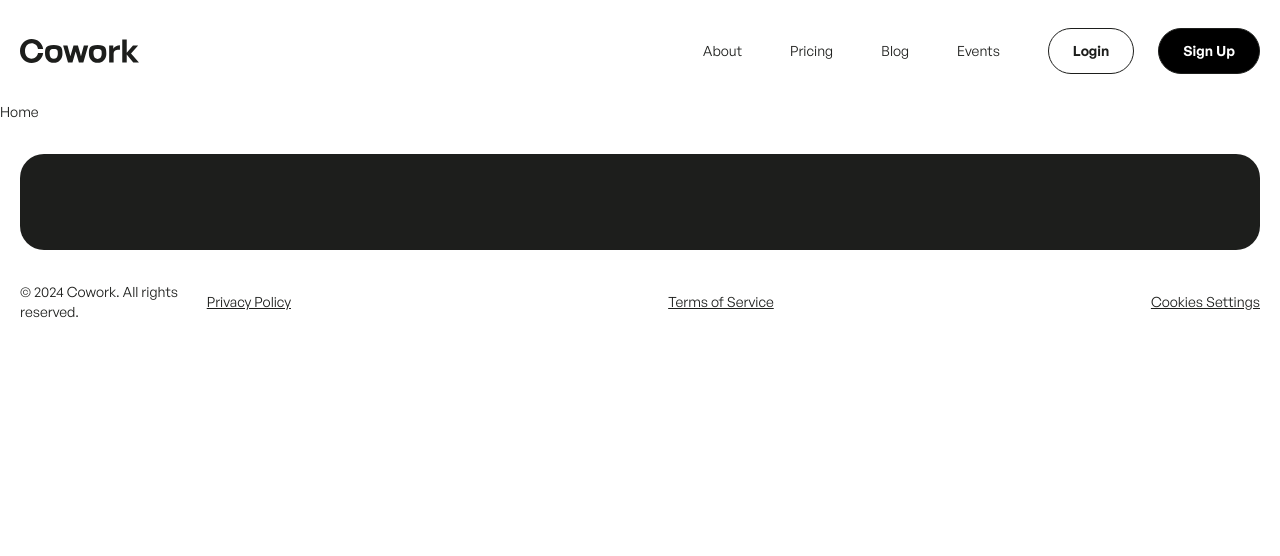
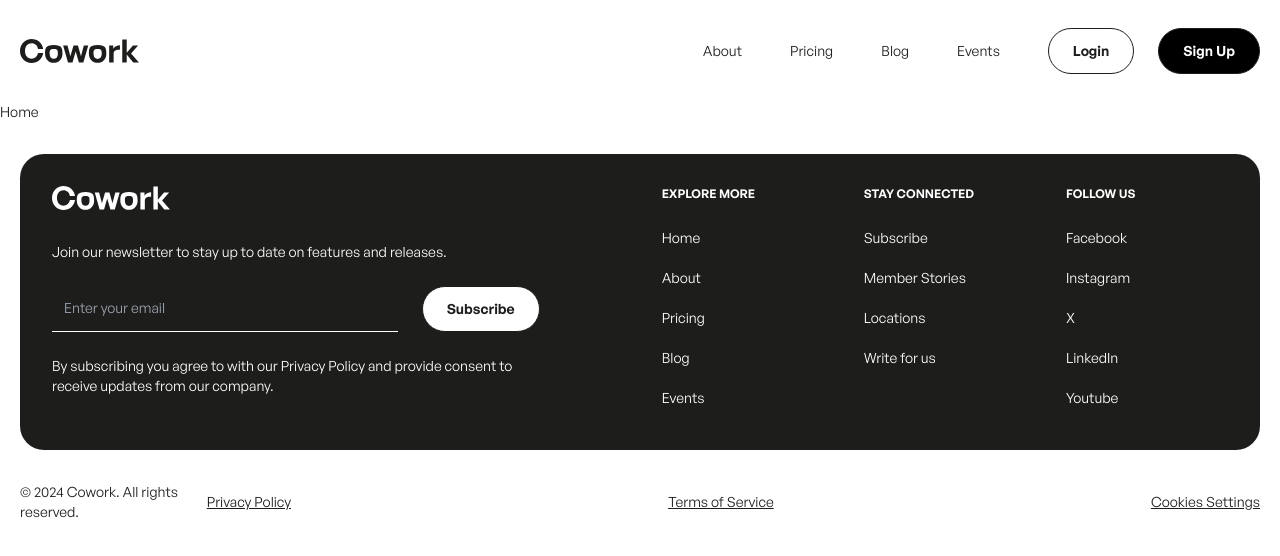
Before and after one commit to remolalata/cowork, a Next.js app: page / in a window 1280 px wide. Shown: the top 556 px of the page. Built offline with nearby package versions, Linux system fonts and the light colour scheme.

Commit message:
footer component

```diff
--- /dev/null
+++ b/components/Layout/Footer/FooterMenu/footerMenu.tsx
@@ -0,0 +1,29 @@
+import Link from "next/link"
+
+import { FooterMenuEnagement, FooterMenuSitePages, FooterMenuSocialMedia } from "@/types/menuTypes"
+
+interface FooterMenuProps {
+    heading: string,
+    data: FooterMenuSitePages | FooterMenuEnagement | FooterMenuSocialMedia
+}
+
+const FooterMenu: React.FC<FooterMenuProps> = (props) => {
+    return (
+        <div className="w-full text-center lg:text-left">
+            <h3 className="font-general-sans font-semibold text-xs">{props.heading}</h3>
+            {props.data && props.data.length > 0 && (
+                <ul className="mt-2 lg:mt-4">
+                    {props.data.map((item, index) => (
+                        <li key={index}>
+                            <Link href={item.link} className="block leading-7 lg:leading-10">
+                                {item.label}
+                            </Link>
+                        </li>
+                    ))}
+                </ul>
+            )}
+        </div>
+    )
+}
+
+export default FooterMenu;
--- /dev/null
+++ b/components/Layout/Footer/Newsletter/newsletter.tsx
@@ -0,0 +1,22 @@
+import Button from "@/components/UI/Button/button";
+
+import { NEWSLETTER_BUTTON_LABEL, NEWSLETTER_DISCLAIMER, NEWSLETTER_HEADING, NEWSLETTER_INPUT_PLACEHOLDER } from "@/constants/footerLabelsConstants";
+
+const Newsletter: React.FC = () => {
+
+
+    return (
+        <div>
+            <h3 className="text-center md:text-left">{NEWSLETTER_HEADING}</h3>
+            <div className="flex flex-col md:flex-row gap-6 mt-6">
+                <input type="text" placeholder={NEWSLETTER_INPUT_PLACEHOLDER} className="w-full p-3 bg-transparent border-b border-white focus:outline-none" />
+                <div className="max-w-28 mx-auto">
+                    <Button invert={true}>{NEWSLETTER_BUTTON_LABEL}</Button>
+                </div>
+            </div>
+            <div className="mt-6 text-center md:text-left">{NEWSLETTER_DISCLAIMER}</div>
+        </div>
+    )
+}
+
+export default Newsletter;
--- a/components/Layout/Footer/footer.tsx
+++ b/components/Layout/Footer/footer.tsx
@@ -1,13 +1,39 @@
 import Link from "next/link";
 
-import { COPYRIGHT_NOTICE, LEGAL_LINKS } from "@/constants/footerLabelsConstants";
+import Logo from "@/components/UI/Logo/logo";
+import Newsletter from "./Newsletter/newsletter";
+import FooterMenu from "./FooterMenu/footerMenu";
+
+import { FOOTER_MENU_ENGAGEMENT, FOOTER_MENU_SITE_PAGES, FOOTER_MENU_SOCIAL_MEDIA } from "@/constants/menuLabelsConstants";
+import { COPYRIGHT_NOTICE, ENGAGEMENT_MENU_HEADING, LEGAL_LINKS, SOCIAL_MEDIA_MENU_HEADING } from "@/constants/footerLabelsConstants";
+import { SITE_PAGES_MENU_HEADING } from "@/constants/footerLabelsConstants";
 
 const Footer: React.FC = () => {
   return (
     <footer>
       <div className="container px-5 py-8 ">
-        <div className="bg-humble-black p-12 rounded-3xl">
-
+        <div className="bg-humble-black text-white p-8 rounded-3xl">
+          <div className="flex flex-col lg:flex-row justify-between gap-x-32 gap-y-10">
+            <div className="lg:w-[500px]">
+              <div className="w-fit mx-auto md:ml-0">
+                <Logo invert={true} />
+              </div>
+              <div className="mt-8">
+                <Newsletter />
+              </div>
+            </div>
+            <div className="lg:w-[588px] flex flex-col md:flex-row gap-y-6 gap-x-[40px]">
+              <div className="lg:w-1/3">
+                <FooterMenu heading={SITE_PAGES_MENU_HEADING} data={FOOTER_MENU_SITE_PAGES} />
+              </div>
+              <div className="lg:w-1/3">
+                <FooterMenu heading={ENGAGEMENT_MENU_HEADING} data={FOOTER_MENU_ENGAGEMENT} />
+              </div>
+              <div className="lg:w-1/3">
+                <FooterMenu heading={SOCIAL_MEDIA_MENU_HEADING} data={FOOTER_MENU_SOCIAL_MEDIA} />
+              </div>
+            </div>
+          </div>
         </div>
 
         <div className="mt-8">
--- a/components/Layout/Header/Navigation/MobileNavigation/mobileNavigation.tsx
+++ b/components/Layout/Header/Navigation/MobileNavigation/mobileNavigation.tsx
@@ -4,7 +4,7 @@ import Logo from '@/components/UI/Logo/logo';
 
 import { useAppContext } from '@/context/AppContext';
 
-import { MENU_ABOUT, MENU_PRICING, MENU_BLOG, MENU_EVENTS } from '@/constants/menuLabelsConstants';
+import { HEADER_MENU } from '@/constants/menuLabelsConstants';
 
 const MobileNavigation: React.FC = () => {
     const { state, dispatch } = useAppContext();
@@ -31,28 +31,17 @@ const MobileNavigation: React.FC = () => {
                 </button>
             </div>
             <nav className="px-5 py-6">
+            {HEADER_MENU.length > 0 &&
                 <ul className="flex flex-col font-neue-regrade font-bold text-5xl text-white gap-8">
-                    <li>
-                        <Link href="#">
-                            {MENU_ABOUT}
-                        </Link>
-                    </li>
-                    <li>
-                        <Link href="#">
-                            {MENU_PRICING}
-                        </Link>
-                    </li>
-                    <li>
-                        <Link href="#">
-                            {MENU_BLOG}
-                        </Link>
-                    </li>
-                    <li>
-                        <Link href="#">
-                            {MENU_EVENTS}
-                        </Link>
-                    </li>
+                    {HEADER_MENU.map((item, index) =>
+                        <li key={index}>
+                            <Link href={item.link}>
+                                {item.label}
+                            </Link>
+                        </li>
+                    )}
                 </ul>
+            }
             </nav>
             <div className="flex items-center gap-x-6 absolute right-5 bottom-6 font-general-sans font-semibold text-sm text-white px-5">
                 <Link href="#" className="block py-3 px-6">Sign Up</Link>
--- a/components/Layout/Header/Navigation/navigation.tsx
+++ b/components/Layout/Header/Navigation/navigation.tsx
@@ -4,7 +4,7 @@ import Link from "next/link";
 import Button from "@/components/UI/Button/button";
 
 import { useAppContext } from "@/context/AppContext";
-import { MENU_ABOUT, MENU_BLOG, MENU_EVENTS, MENU_PRICING } from "@/constants/menuLabelsConstants";
+import { HEADER_MENU } from "@/constants/menuLabelsConstants";
 
 const Navigation: React.FC = () => {
     const { state, dispatch } = useAppContext();
@@ -16,28 +16,17 @@ const Navigation: React.FC = () => {
         <div>
             <div className="hidden lg:block">
                 <div className="flex items-center gap-x-12">
-                    <ul className="flex items-center gap-x-12">
-                        <li>
-                            <Link href="#">
-                                {MENU_ABOUT}
-                            </Link>
-                        </li>
-                        <li>
-                            <Link href="#">
-                                {MENU_PRICING}
-                            </Link>
-                        </li>
-                        <li>
-                            <Link href="#">
-                                {MENU_BLOG}
-                            </Link>
-                        </li>
-                        <li>
-                            <Link href="#">
-                                {MENU_EVENTS}
-                            </Link>
-                        </li>
-                    </ul>
+                    {HEADER_MENU.length > 0 &&
+                        <ul className="flex items-center gap-x-12">
+                            {HEADER_MENU.map((item, index) =>
+                                <li key={index}>
+                                    <Link href={item.link}>
+                                        {item.label}
+                                    </Link>
+                                </li>
+                            )}
+                        </ul>
+                    }
                     <div className="flex gap-x-6">
                         <Button invert={true}>Login</Button>
                         <Button>Sign Up</Button>
--- a/constants/footerLabelsConstants.ts
+++ b/constants/footerLabelsConstants.ts
@@ -1,7 +1,15 @@
 import { LegalLinks } from "@/types/footerTypes";
 
+export const NEWSLETTER_HEADING: string = "Join our newsletter to stay up to date on features and releases.";
+export const NEWSLETTER_INPUT_PLACEHOLDER: string = "Enter your email";
+export const NEWSLETTER_BUTTON_LABEL: string = "Subscribe";
+export const NEWSLETTER_DISCLAIMER: string = "By subscribing you agree to with our Privacy Policy and provide consent to receive updates from our company.";
+
+export const SITE_PAGES_MENU_HEADING: string = "EXPLORE MORE";
+export const ENGAGEMENT_MENU_HEADING: string = "STAY CONNECTED";
+export const SOCIAL_MEDIA_MENU_HEADING: string = "FOLLOW US";
+
 export const COPYRIGHT_NOTICE: string = "© 2024 Cowork. All rights reserved.";
-
 export const LEGAL_LINKS:LegalLinks = {
     PRIVACY_POLICY: "Privacy Policy",
     SERVICE_TERMS: "Terms of Service",
--- a/constants/menuLabelsConstants.ts
+++ b/constants/menuLabelsConstants.ts
@@ -1,6 +1,85 @@
-import { MenuLabel } from "@/types/menuTypes";
+import { FooterMenuEnagement, FooterMenuSitePages, FooterMenuSocialMedia, HeaderMenu } from "@/types/menuTypes";
 
-export const MENU_ABOUT: MenuLabel = "About";
-export const MENU_PRICING: MenuLabel = "Pricing";
-export const MENU_BLOG: MenuLabel = "Blog";
-export const MENU_EVENTS: MenuLabel = "Events";
+export const HEADER_MENU: HeaderMenu = [
+    {
+        label: "About",
+        link: "#"
+    },
+    {
+        label: "Pricing",
+        link: "#"
+    },
+    {
+        label: "Blog",
+        link: "#"
+    },
+    {
+        label: "Events",
+        link: "#"
+    }
+];
+
+export const FOOTER_MENU_SITE_PAGES: FooterMenuSitePages = [
+    {
+        label: "Home",
+        link: "/"
+    },
+    {
+        label: "About",
+        link: "#"
+    },
+    {
+        label: "Pricing",
+        link: "#"
+    },
+    {
+        label: "Blog",
+        link: "#"
+    },
+    {
+        label: "Events",
+        link: "#"
+    }
+];
+
+export const FOOTER_MENU_ENGAGEMENT: FooterMenuEnagement = [
+    {
+        label: "Subscribe",
+        link: "/"
+    },
+    {
+        label: "Member Stories",
+        link: "#"
+    },
+    {
+        label: "Locations",
+        link: "#"
+    },
+    {
+        label: "Write for us",
+        link: "#"
+    }
+];
+
+export const FOOTER_MENU_SOCIAL_MEDIA: FooterMenuSocialMedia = [
+    {
+        label: "Facebook",
+        link: "/"
+    },
+    {
+        label: "Instagram",
+        link: "#"
+    },
+    {
+        label: "X",
+        link: "#"
+    },
+    {
+        label: "LinkedIn",
+        link: "#"
+    },
+    {
+        label: "Youtube",
+        link: "#"
+    }
+];
```
Also changed, not shown: types/menuTypes.ts (+24 -1 lines).
